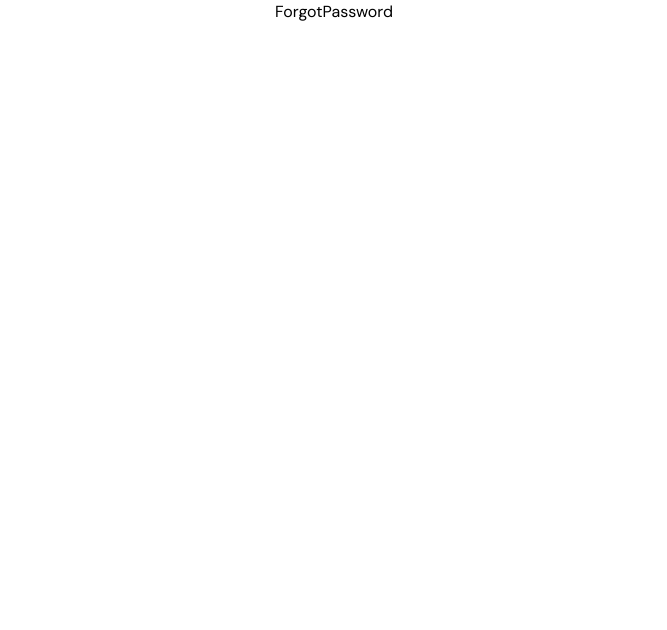
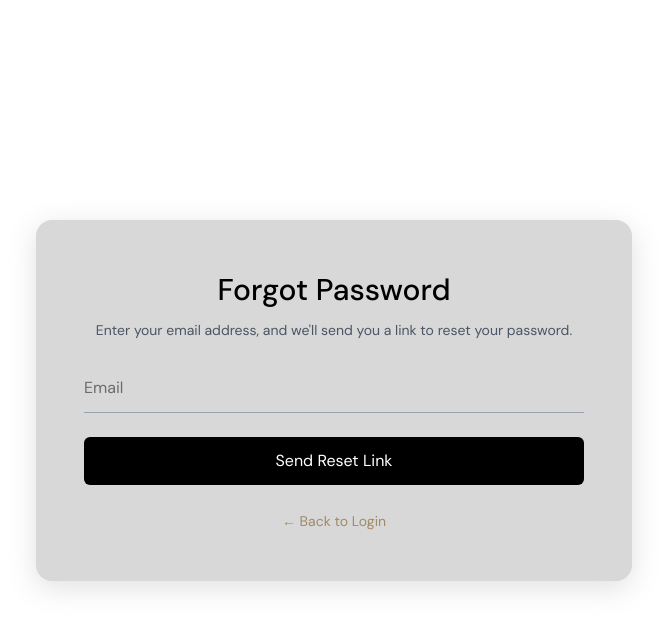
Before and after one commit to Giorgi-Khoshtaria/jewelry-shop, a React (Vite) app in the folder jewelry-shop-front/: page /forgot-password in a window 1280 px wide. Shown: the top 630 px of the page, without its empty margins (306-973 px from the left). Built offline with nearby package versions, Linux system fonts and the light colour scheme; a web font is replaced by a local one.

Commit message:
feat:add forgot password ui

```diff
--- a/jewelry-shop-front/src/Components/Auth/ForgotPassword.tsx
+++ b/jewelry-shop-front/src/Components/Auth/ForgotPassword.tsx
@@ -1,7 +1,39 @@
 import React from "react";
 
 function ForgotPassword() {
-  return <div>ForgotPassword</div>;
+  return (
+    <div className="w-full p-6 flex justify-center items-center min-h-screen">
+      <div className="bg-Gray shadow p-12 rounded-2xl flex flex-col items-center max-md:w-full">
+        <h1 className="text-3xl font-medium leading-11 text-black">
+          Forgot Password
+        </h1>
+        <p className="text-sm text-gray-600 mt-2 text-center">
+          Enter your email address, and we'll send you a link to reset your
+          password.
+        </p>
+        <form action="" className="flex flex-col items-start max-md:w-full">
+          <input
+            type="email"
+            id="email"
+            required
+            placeholder="Email"
+            className="mt-6 py-3 w-[500px] max-md:w-full border-b border-gray-400 focus:outline-none placeholder:text-base placeholder:font-normal placeholder:leading-[27px]"
+          />
+          <button
+            type="submit"
+            className="mt-6 py-3 w-[500px] max-md:w-full bg-black text-white rounded-md"
+          >
+            Send Reset Link
+          </button>
+          <div className="w-full mt-6 text-center">
+            <a href="/login" className="text-sm text-Accent">
+              ← Back to Login
+            </a>
+          </div>
+        </form>
+      </div>
+    </div>
+  );
 }
 
 export default ForgotPassword;
```
